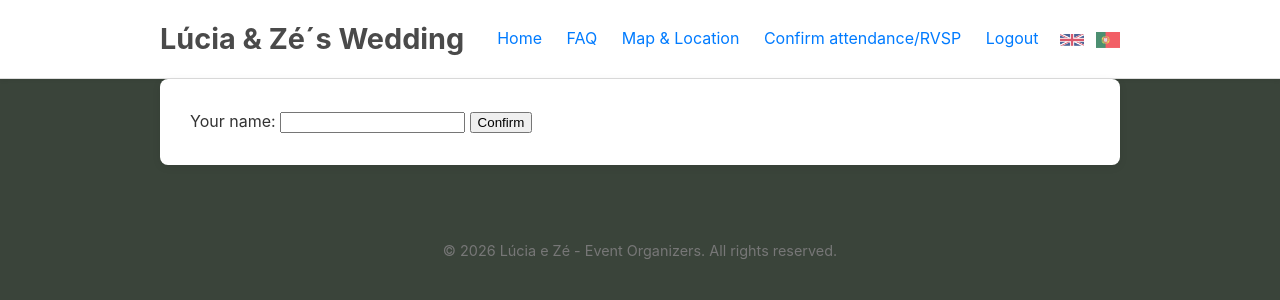
After one commit to joseraposo/tapada-2026, a Flask app: page /rvsp in a window 1280 px wide. The commit adds this page. Shown: the top 300 px of the page. Run offline with Flask 3, Linux system fonts and the light colour scheme; the visitor is signed in with stand-in values (Sample User, id 1).

Commit message:
First draft of DB; added extra image to location

```diff
--- a/app.py
+++ b/app.py
@@ -1,4 +1,5 @@
 import logging
+import sqlite3
 from datetime import datetime
 from flask import Flask, render_template, request, redirect, url_for, session, flash, g
 from flask_babel import Babel, gettext as _
@@ -36,6 +37,22 @@ handler = logging.FileHandler('visits.log')
 formatter = logging.Formatter('%(asctime)s - %(message)s')
 handler.setFormatter(formatter)
 visit_logger.addHandler(handler)
+
+#---- DB -----
+
+def init_db():
+    conn = sqlite3.connect("guests.db") #if db doesnt exist -> creates it; if does exist - connects to the db
+    cursor = conn.cursor()
+
+    cursor.execute("""
+        CREATE TABLE IF NOT EXISTS guests (
+            name TEXT NOT NULL
+        )
+    """)
+
+    conn.commit()
+    conn.close()
+
 
 
 # --- Routes ---
@@ -133,10 +150,57 @@ def faq():
 def map_page():
     return render_template('map.html')
 
-@app.route('/rvsp')
+
+
+
+
+# @app.route('/rvsp')
+# @login_required
+# def rvsp_func():
+#     return render_template('rvsp.html')
+
+
+@app.route("/rvsp", methods=["GET", "POST"])
 @login_required
-def rvsp_func():
-    return render_template('rvsp.html')
+def rvsp():
+    if request.method == "POST":
+        name = request.form.get("name")
+
+        if name:
+            conn = sqlite3.connect("guests.db")
+            cursor = conn.cursor()
+            cursor.execute("INSERT INTO guests (name) VALUES (?)", (name,))
+            conn.commit()
+            conn.close()
+
+            return redirect(url_for("thank_you"))
+
+    return render_template("rvsp.html")
+
+
+@app.route("/thank-you")
+def thank_you():
+    return "Thank you for confirming!"
+
+
+
+#---------------------
+with app.app_context():
+    init_db()
+#sitio correto para estar?
+
+
+
+#--- admin route ----
+@app.route("/guests")
+def guests():
+    conn = sqlite3.connect("guests.db")
+    cursor = conn.cursor()
+    cursor.execute("SELECT name FROM guests")
+    guest_list = cursor.fetchall()
+    conn.close()
+
+    return "<br>".join([g[0] for g in guest_list])
 
 
 if __name__ == '__main__':
--- a/templates/layout.html
+++ b/templates/layout.html
@@ -16,7 +16,7 @@
                     <li><a href="{{ url_for('index') }}">{{ _('Home') }}</a></li>  <!-- #url_for: generates the correct URL for a Flask route, being index-->
                     <li><a href="{{ url_for('faq') }}">{{ _('FAQ') }}</a></li>
                     <li><a href="{{ url_for('map_page') }}">{{ _('Map & Location') }}</a></li>
-                    <li><a href="{{ url_for('rvsp_func') }}">{{ _('Confirm attendance/RVSP') }}</a></li>
+                    <li><a href="{{ url_for('rvsp') }}">{{ _('Confirm attendance/RVSP') }}</a></li>
                     <li><a href="{{ url_for('logout') }}">{{ _('Logout') }}</a></li>
                 </ul>
             </nav>
--- a/templates/map.html
+++ b/templates/map.html
@@ -32,6 +32,11 @@
                     width="800"
                     height="600">
             </a>
+            <p>{{ _('Casa de Hóspedes da Tapada.') }}</p>
+            <a><img src="{{ url_for('static', filename='img/casahospedes.png') }}"
+                    width="800"
+                    height="350">
+            </a>
         </div>
     </div>
 {% endblock %}
--- /dev/null
+++ b/templates/rvsp.html
@@ -0,0 +1,12 @@
+{% extends "layout.html" %}
+
+{% block content %}
+    <div class="content-section">
+        <form method="POST">
+            <label for="name">Your name:</label>
+            <input type="text" name="name" required>
+            <button type="submit">Confirm</button>
+        </form>
+
+    </div>
+{% endblock %}
```
Also changed, not shown: guests.db (added), static/img/casahospedes.png (added), translations/en/LC_MESSAGES/messages.po, translations/pt/LC_MESSAGES/messages.po.
